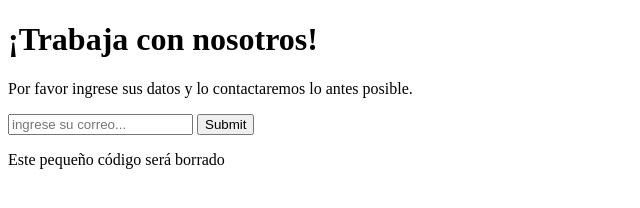
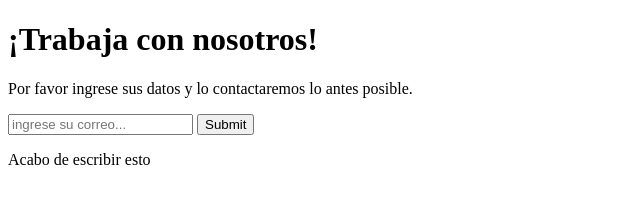
Before and after one commit to TheSeba2S/first-repos, a plain HTML site: page contacto.html in a window 1280 px wide. Shown: the whole page, without its empty margins (0-640 px from the left). Drawn offline with Linux system fonts and the light colour scheme.

Commit message:
Reemplazando texto anterior

```diff
--- a/contacto.html
+++ b/contacto.html
@@ -15,7 +15,7 @@
         <input type="submit">
     </form>
 
-    <p>Este pequeño código será borrado</p>
+    <p>Acabo de escribir esto</p>
 
 </body>
 </html>
```
